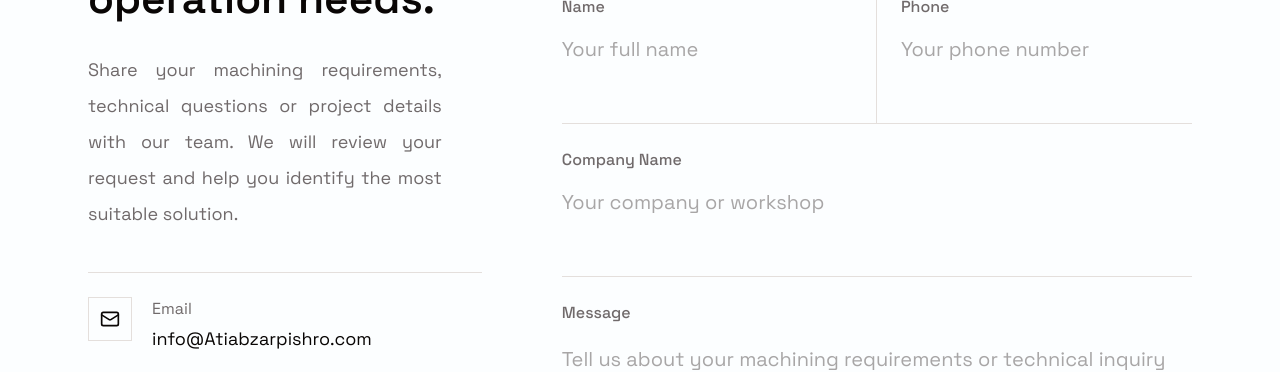
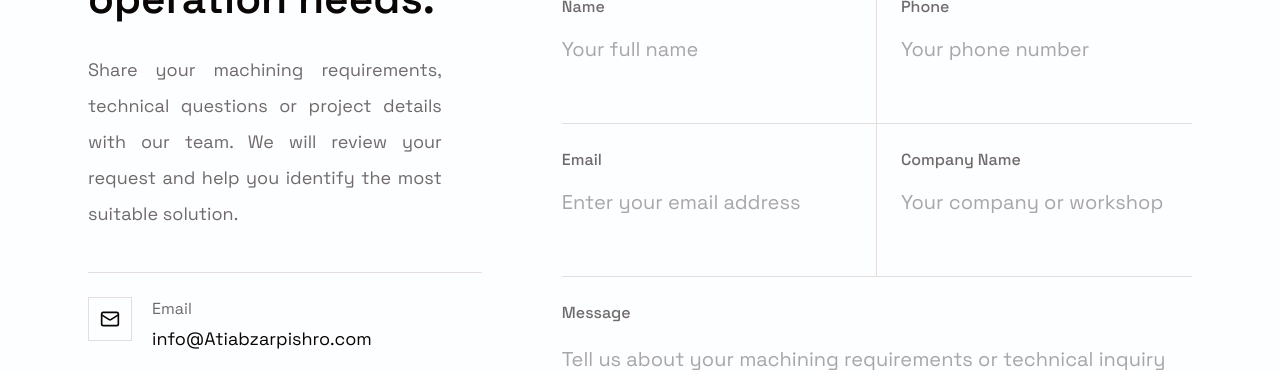
Before and after one commit to MohammadAminShavandi1524/atiabzarpishro, a Next.js app: page /en/contact-us in a window 1280 px wide. Shown: the part 800-1172 px from the top of the page. Built offline with nearby package versions, Linux system fonts and the light colour scheme; no server answers.

Commit message:
contact form connected to backend

```diff
--- a/messages/en.json
+++ b/messages/en.json
@@ -53,6 +53,9 @@
       "companyName": "Company Name",
       "companyPlaceholder": "Your company or workshop",
 
+      "email": "Email",
+      "emailPlaceholder": "Enter your email address",
+
       "message": "Message",
       "messagePlaceholder": "Tell us about your machining requirements or technical inquiry",
 
@@ -63,6 +66,8 @@
     "validation": {
       "nameRequired": "Please enter your name.",
       "phoneRequired": "Please enter your phone number.",
+      "emailRequired": "Email is required.",
+      "emailInvalid": "Please enter a valid email address.",
       "companyRequired": "Please enter your company name.",
       "messageRequired": "Please enter your message."
     },
--- a/messages/fa.json
+++ b/messages/fa.json
@@ -51,6 +51,9 @@
       "phone": "شماره تماس",
       "phonePlaceholder": "شماره تماس شما",
 
+      "email": "ایمیل",
+      "emailPlaceholder": "آدرس ایمیل خود را وارد کنید",
+
       "companyName": "نام شرکت",
       "companyPlaceholder": "نام شرکت یا کارگاه",
 
@@ -64,6 +67,8 @@
     "validation": {
       "nameRequired": "لطفاً نام خود را وارد کنید.",
       "phoneRequired": "لطفاً شماره تماس خود را وارد کنید.",
+      "emailRequired": "ایمیل الزامی است.",
+      "emailInvalid": "لطفاً یک ایمیل معتبر وارد کنید.",
       "companyRequired": "لطفاً نام شرکت خود را وارد کنید.",
       "messageRequired": "لطفاً پیام خود را وارد کنید."
     },
--- a/src/components/contactUs/ContactForm.tsx
+++ b/src/components/contactUs/ContactForm.tsx
@@ -13,6 +13,7 @@ import { ScrollTrigger } from "gsap/ScrollTrigger";
 import { useGSAP } from "@gsap/react";
 
 import { ContactFormValues, createContactSchema } from "./contact.schema";
+import { createContact } from "./contact.api";
 
 gsap.registerPlugin(ScrollTrigger, useGSAP);
 
@@ -31,6 +32,8 @@ export default function ContactForm() {
       createContactSchema({
         nameRequired: t("validation.nameRequired"),
         phoneRequired: t("validation.phoneRequired"),
+        emailRequired: t("validation.emailRequired"),
+        emailInvalid: t("validation.emailInvalid"),
         companyRequired: t("validation.companyRequired"),
         messageRequired: t("validation.messageRequired"),
       }),
@@ -46,13 +49,22 @@ export default function ContactForm() {
     defaultValues: {
       name: "",
       phone: "",
+      email: "",
       companyName: "",
       message: "",
     },
   });
 
   const onSubmit = async (data: ContactFormValues) => {
-    console.log(data);
+    const payload = {
+      full_name: data.name,
+      phone_number: data.phone,
+      email: data.email,
+      company: data.companyName,
+      message: data.message,
+    };
+
+    const response = await createContact(payload);
   };
 
   useGSAP(
@@ -174,8 +186,36 @@ export default function ContactForm() {
         </div>
       </div>
 
+      {/* Email + Company */}
+      <div className="grid grid-cols-2">
+        {/* Email */}
+        <div className="contact-form-field group/field border-border focus-within:border-b-custom-primary border-e border-b py-6 pe-6 transition-colors duration-500">
+          <label
+            htmlFor="email"
+            className="text-muted-foreground group-focus-within/field:text-custom-primary block text-base font-medium transition-colors duration-300"
+          >
+            {t("form.email")}
+          </label>
+
+          <input
+            id="email"
+            type="email"
+            dir="ltr"
+            autoComplete="email"
+            placeholder={t("form.emailPlaceholder")}
+            {...register("email")}
+            className="text-foreground placeholder:text-muted-foreground/60 mt-4 w-full bg-transparent text-xl outline-none"
+          />
+
+          <div className="mt-3 min-h-6">
+            {errors.email && (
+              <p className="text-destructive text-sm">{errors.email.message}</p>
+            )}
+          </div>
+        </div>
+
         {/* Company */}
-      <div className="contact-form-field group/field border-border focus-within:border-custom-primary border-b py-6 transition-colors duration-500">
+        <div className="contact-form-field group/field border-border focus-within:border-custom-primary border-b py-6 ps-6 transition-colors duration-500">
           <label
             htmlFor="companyName"
             className="text-muted-foreground group-focus-within/field:text-custom-primary block text-base font-medium transition-colors duration-300"
@@ -198,6 +238,7 @@ export default function ContactForm() {
                 {errors.companyName.message}
               </p>
             )}
+          </div>
         </div>
       </div>
 
--- /dev/null
+++ b/src/components/contactUs/contact.api.ts
@@ -0,0 +1,25 @@
+const API_URL = process.env.NEXT_PUBLIC_API_URL;
+
+export interface CreateContactRequest {
+  full_name: string;
+  phone_number: string;
+  email: string;
+  company: string;
+  message: string;
+}
+
+export async function createContact(data: CreateContactRequest) {
+  const response = await fetch(`${API_URL}/support/contact/create/`, {
+    method: "POST",
+    headers: {
+      "Content-Type": "application/json",
+    },
+    body: JSON.stringify(data),
+  });
+
+  if (!response.ok) {
+    throw new Error("Failed to create contact request");
+  }
+
+  return response.json();
+}
--- a/src/components/contactUs/contact.schema.ts
+++ b/src/components/contactUs/contact.schema.ts
@@ -1,19 +1,30 @@
 import { z } from "zod";
 
-export const createContactSchema = (messages: {
+type ValidationMessages = {
   nameRequired: string;
   phoneRequired: string;
+  emailRequired: string;
+  emailInvalid: string;
   companyRequired: string;
   messageRequired: string;
-}) =>
+};
+
+export const createContactSchema = ({
+  nameRequired,
+  phoneRequired,
+  emailRequired,
+  emailInvalid,
+  companyRequired,
+  messageRequired,
+}: ValidationMessages) =>
   z.object({
-    name: z.string().trim().min(1, messages.nameRequired),
+    name: z.string().min(1, nameRequired).max(50),
+    phone: z.string().min(1, phoneRequired).max(20),
 
-    phone: z.string().trim().min(1, messages.phoneRequired),
+    email: z.string().min(1, emailRequired).email(emailInvalid).max(50),
 
-    companyName: z.string().trim().min(1, messages.companyRequired),
-
-    message: z.string().trim().min(1, messages.messageRequired),
+    companyName: z.string().min(1, companyRequired).max(50),
+    message: z.string().min(1, messageRequired).max(500),
   });
 
 export type ContactFormValues = z.infer<ReturnType<typeof createContactSchema>>;
```
Lines whose indentation alone changed are shown as unchanged.
